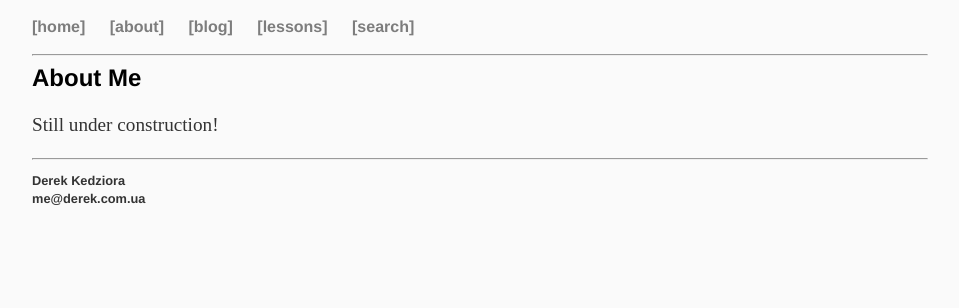
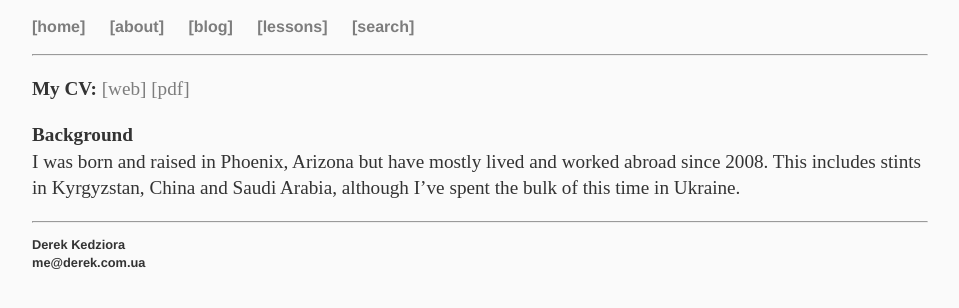
Before and after one commit to ZeroDeth/derekkedziora.github.io, a Jekyll site: the page built from about.md, in a window 1280 px wide. Shown: the top 308 px of the page, without its empty margins (160-1119 px from the left). Built offline with Jekyll 4.4.1, drawn with Linux system fonts in a browser that asks for light colours.

Commit message:
formatting updated

```diff
--- a/about.md
+++ b/about.md
@@ -3,6 +3,11 @@ layout: default
 title: About
 permalink: /about
 ---
-#### About Me
+**My CV:** <a href="/cv" target ="_blank">[web]</a> <a href="derek_cv.pdf" target ="_blank">[pdf]</a>
 
-Still under construction!
+**Background**
+I was born and raised in Phoenix, Arizona but have mostly lived and worked abroad since 2008. This includes stints in Kyrgyzstan, China and Saudi Arabia, although I've spent the bulk of this time in Ukraine.
+
+<!---
+Here are some of the main projects that I've been working on lately:
+-->
--- a/blog.html
+++ b/blog.html
@@ -9,5 +9,5 @@ Browse chronologically <a href="/blog/">[blog]</a> / <a href="/lessons/">[lesson
 {% for post in site.categories.blog %}
     <p><b>{{ post.title }}</b><br>
     {{post.description}}<br>
-    <a href="{{ post.url }}"" target="_blank">View Full Post</a></li></p>
+    <a href="{{ post.url }}" target="_blank">View Full Post</a></li></p>
     {% endfor %}
```
Also changed, not shown: cv.md (+1 -0 lines), index.md (+1 -1 lines).
